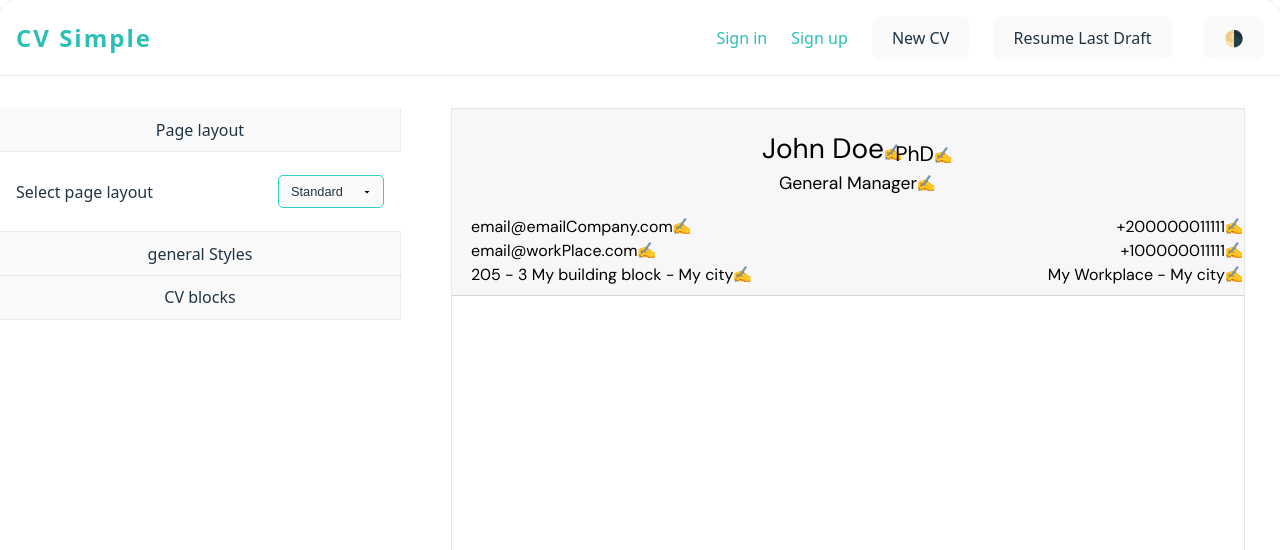
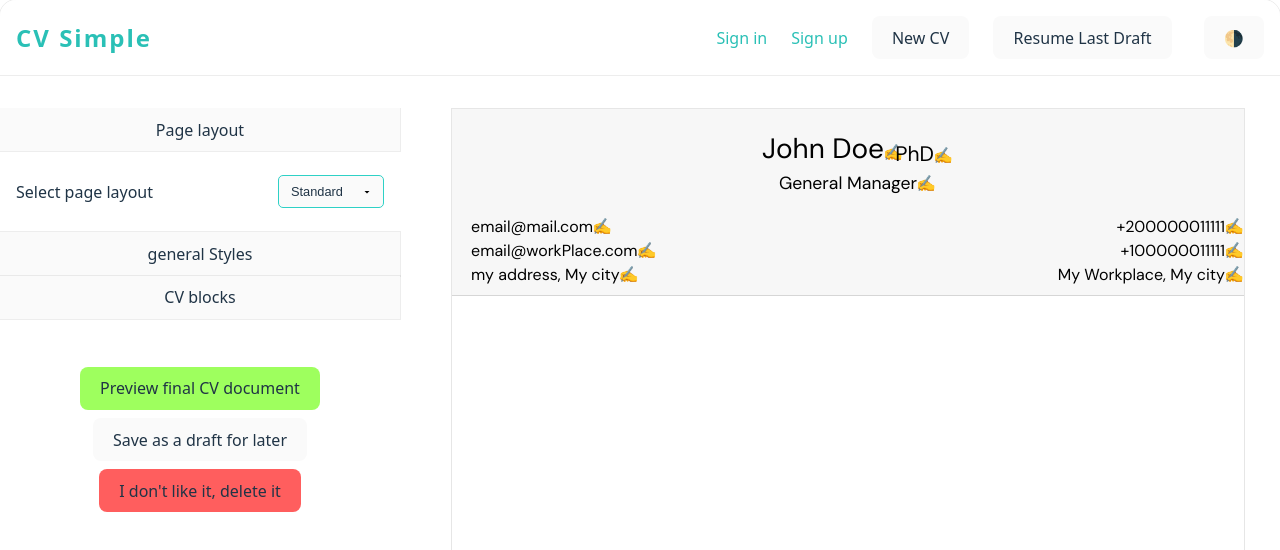
Before and after one commit to kad5/TOP-CV-app, a React (Vite) app in the folder CV-Wizard/: page /builder in a window 1280 px wide. Shown: the top 550 px of the page. Built offline with nearby package versions, Linux system fonts and the light colour scheme.

Commit message:
commit before adding pdf print liberary

```diff
--- a/CV-Wizard/src/assets/components/AsideContorls.jsx
+++ b/CV-Wizard/src/assets/components/AsideContorls.jsx
@@ -1,10 +1,12 @@
 import { useState } from "react";
+import { useNavigate } from "react-router-dom";
 import useCV from "../utils/context";
 import { cvComponent } from "../utils/draft";
 
-export default function Aside() {
+export default function Aside({ setHasDraft }) {
   const [activeTab, setActiveTab] = useState("header");
   const { cvData, setCvData } = useCV();
+  const navigate = useNavigate();
   function handleChange(e, attribute) {
     setCvData({
       ...cvData,
@@ -41,7 +43,7 @@ export default function Aside() {
           primaryClr: "#1f1f1f",
           accentClr: "#f7f7f7",
           primaryFontClr: "#f7f7f7",
-          secondaryFontClr: "#f7f7f7",
+          secondaryFontClr: "#1f1f1f",
         },
         header: {
           ...cvData.header,
@@ -58,7 +60,7 @@ export default function Aside() {
           primaryClr: "#2190f8",
           accentClr: "#f7f7f7",
           primaryFontClr: "#f7f7f7",
-          secondaryFontClr: "#f7f7f7",
+          secondaryFontClr: "#1f1f1f",
         },
         header: {
           ...cvData.header,
@@ -75,7 +77,7 @@ export default function Aside() {
           primaryClr: "#441300",
           accentClr: "#f7f7f7",
           primaryFontClr: "#f7f7f7",
-          secondaryFontClr: "#f7f7f7",
+          secondaryFontClr: "#1f1f1f",
         },
         header: {
           ...cvData.header,
@@ -103,6 +105,15 @@ export default function Aside() {
       ...cvData,
       body: [...cvData.body, "separator-block"],
     });
+  }
+  function preview() {}
+  function save() {
+    //code to send to server
+  }
+  function dlt() {
+    navigate("/");
+    setHasDraft(false);
+    localStorage.removeItem("cvDraft");
   }
   return (
     <aside>
@@ -317,6 +328,11 @@ export default function Aside() {
           </div>
         </div>
       </div>
+      <div className="final-ctrls">
+        <button onClick={preview}>Preview final CV document</button>
+        <button onClick={save}>Save as a draft for later</button>
+        <button onClick={dlt}>I don't like it, delete it</button>
+      </div>
     </aside>
   );
 }
--- a/CV-Wizard/src/assets/pages/BuilderPage.jsx
+++ b/CV-Wizard/src/assets/pages/BuilderPage.jsx
@@ -36,7 +36,7 @@ export default function BuilderPage({ setHasDraft }) {
   return (
     <CVContext.Provider value={{ cvData, setCvData }}>
       <main className="builder">
-        <Aside />
+        <Aside setHasDraft={setHasDraft} />
         <Page type={cvData.header.layout} />
       </main>
     </CVContext.Provider>
--- a/CV-Wizard/src/assets/styles/App.css
+++ b/CV-Wizard/src/assets/styles/App.css
@@ -233,6 +233,21 @@ aside {
   /*height: calc(100vh - 10rem);*/
   display: flex;
   flex-direction: column;
+}
+
+.final-ctrls {
+  display: flex;
+  flex-wrap: wrap;
+  gap: 0.5rem;
+  padding: 1rem;
+  justify-content: center;
+  margin-top: 2rem;
+  button:first-of-type {
+    background-color: rgba(102, 255, 0, 0.63);
+  }
+  button:last-of-type {
+    background-color: rgba(255, 0, 0, 0.63);
+  }
 }
 
 .tab-header {
@@ -477,8 +492,9 @@ aside {
   }
   .h-jobTitle {
     grid-area: h-jobTitle;
-    font-size: 1em;
+    font-size: 1.1em;
     margin-top: -2mm;
+    padding-bottom: 2mm;
     margin-bottom: 5mm;
     font-style: italic;
   }
--- a/CV-Wizard/src/assets/utils/draft.jsx
+++ b/CV-Wizard/src/assets/utils/draft.jsx
@@ -19,19 +19,19 @@ export function blankCV() {
       name: "John Doe",
       titleLetters: "PhD",
       jobTitle: "General Manager",
-      email1: "email@emailCompany.com",
+      email1: "email@mail.com",
       email2: "email@workPlace.com",
       phone1: "+200000011111",
       phone2: "+100000011111",
-      address: "205 - 3 My building block - My city",
-      workAddress: "My Workplace - My city",
-      customList1Title: "my list 1",
-      customList1Content: ["new list item1"],
-      customList2Title: "my list 2",
+      address: "my address, My city",
+      workAddress: "My Workplace, My city",
+      customList1Title: "my list eg; skills",
+      customList1Content: ["list item 1", "list item 2", "list item 3"],
+      customList2Title: "my other list",
       customList2Content: [],
-      customPara1Title: "my brief 1",
+      customPara1Title: "my brief",
       customPara1Content: "Short summary of something I want to emphacise",
-      customPara2Title: "my brief 2",
+      customPara2Title: "Another brief",
       customPara2Content: "Short summary of something I want to emphacise",
     },
     body: [],
```
